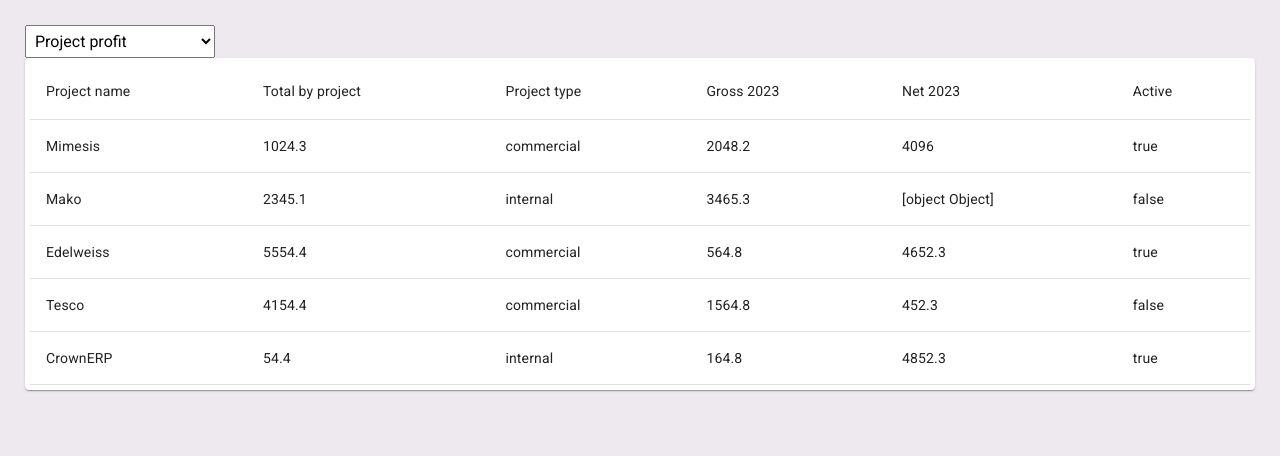
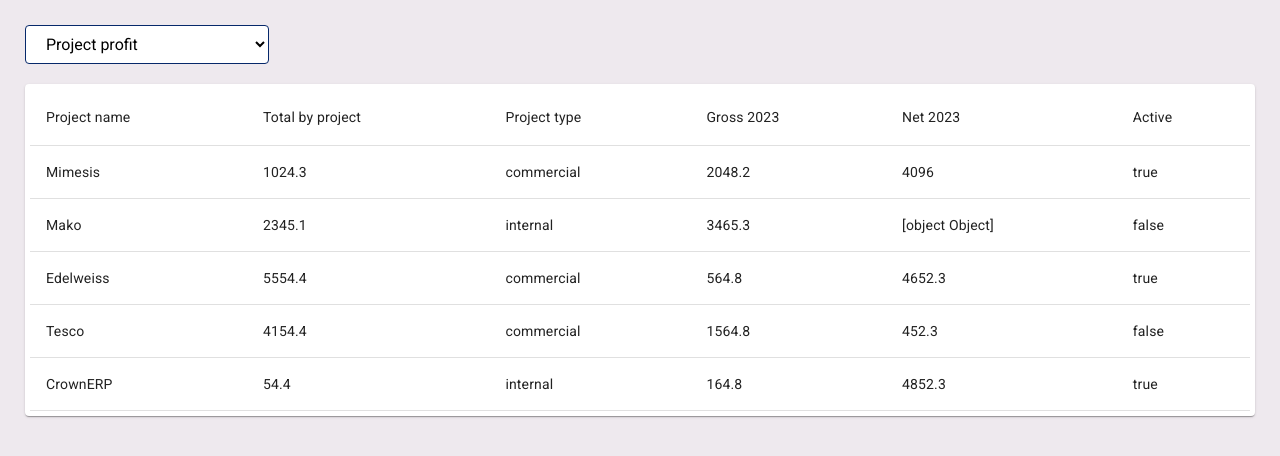
Before and after one commit to AleksandraBakhcheva/md-test_app, a React (Create React App) app: page / in a window 1280 px wide. Shown: the top 456 px of the page. Built offline with nearby package versions, Linux system fonts and the light colour scheme.

Commit message:
modify select + add styles

```diff
--- /dev/null
+++ b/src/assets/components/Select/Select.scss
@@ -0,0 +1,12 @@
+@import "../../styles/Variables";
+
+select {
+  margin-bottom: 20px;
+  padding: 0.5em 3em 0.5em 1em;
+  line-height: 1.5em;
+  border: thin solid $select-border-color;
+  border-radius: 4px;
+  cursor: pointer;
+  outline: none;
+  background-color: $select-background-color;
+}
--- a/src/assets/components/Select/Select.tsx
+++ b/src/assets/components/Select/Select.tsx
@@ -1,3 +1,4 @@
+import "./Select.scss";
 import { SelectProps } from "../../utils/types";
 import { reportCategories } from "../../utils/other";
 
@@ -5,14 +6,14 @@ export const Select = (props: SelectProps) => {
   return (
     <>
       <select
-        name="statistics"
-        onChange={(evt) => {
-          props.setIndex(evt.target.value);
+        name="reports"
+        onChange={(event) => {
+          props.setIndex(event.target.value);
         }}
       >
         {reportCategories.map((category, index) => {
           return (
-            <option value={index} key={index}>
+            <option key={index} value={index}>
               {category}
             </option>
           );
--- a/src/assets/styles/_Variables.scss
+++ b/src/assets/styles/_Variables.scss
@@ -1,2 +1,4 @@
 /* colors */
 $page-general-background: #ede8edee;
+$select-border-color: #06286a;
+$select-background-color: #ffffff;
```
